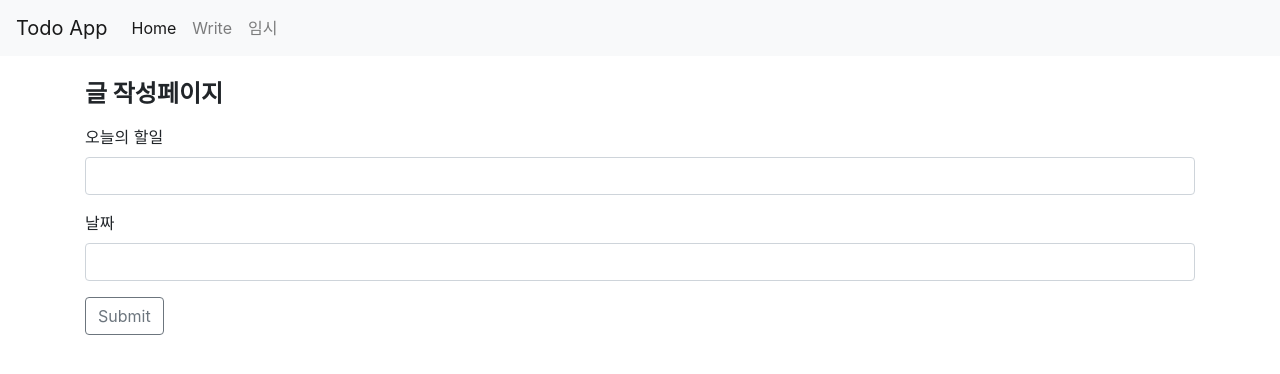
After one commit to codingpgw/node_js_practice, a Node server app: template views/edit.ejs in a window 1280 px wide. The commit adds this page. Shown: the top 374 px of the page. Run offline with Node 20, Linux system fonts and the light colour scheme; the template is opened without the code that fills it, so the values that code supplies are empty; some libraries are stand-ins or nearby versions.

Commit message:
게시글 추가 삭제 수정기능 추가

```diff
--- /dev/null
+++ b/public/main.css
@@ -0,0 +1,4 @@
+a {
+    text-decoration:none;
+    color:black;
+  }
--- a/server.js
+++ b/server.js
@@ -4,7 +4,12 @@ const bodyParser = require('body-parser');
 app.use(express.urlencoded({extended: true}));
 app.use(bodyParser.urlencoded({extended : true}));
 const MongoClient = require('mongodb').MongoClient;
+const methodOverride = require('method-override')
+app.use(methodOverride('_method'))
 app.set('view engine', 'ejs');
+
+app.use('/public', express.static('public'));
+//app.use(express.static(__dirname + '/public'))
 
 var db;
 
@@ -57,8 +62,29 @@ app.get('/list', function(요청, 응답){
     });
 
 })
-app.get('/detail/:id', function(){
-    응답.render('detal.ejs',{})
+app.get('/detail/:id', function(요청, 응답){
+    db.collection('post').findOne({ _id : parseInt(요청.params.id) }, function(에러, 결과){
+      응답.render('detail.ejs', {data : 결과} )
+    })
+});
+app.get('/write', function(요청, 응답){
+    응답.render('write.ejs')
+})
+
+app.get('/edit/:id', function(요청, 응답){
+
+    db.collection('post').findOne({_id : parseInt(요청.params.id)},function(에러, 결과){
+        console.log(결과)
+        응답.render('edit.ejs', { post : 결과 })
+    })
+})
+
+app.put('/edit',function(요청, 응답){
+    db.collection('post').updateOne({_id : parseInt(요청.body.id) },{$set :
+        { 제목 : 요청.body.title, 날짜 : 요청.body.date}}, function(에러, 결과){
+            console.log('수정완료')
+            응답.redirect('/list')
+    }) //폼에 담긴 제목 데이터, 날짜 데이터를 가지고 db.collection에 업데이트
 })
 
 app.get('/pet', function(요청, 응답) {
@@ -73,9 +99,13 @@ app.get('/', function(요청, 응답){
     응답.sendFile(__dirname + '/index.html'); //이게  API (REST원칙에 맞춰 작성하자!)
 });
 
-app.get('/write', function(요청, 응답){
-    응답.sendFile(__dirname + '/write.html');
-});
+// app.get('/write', function(요청, 응답){
+//     응답.sendFile(__dirname + '/write.html');
+// });
+
+//app.get('/write', (요청, 응답 )*콜백함수 =>*function 대용 {
+//     응답.sendFile(__dirname + '/write.html');
+// })
 
 
 // app.post('/add', function(요청, 응답){
--- /dev/null
+++ b/views/edit.ejs
@@ -0,0 +1,45 @@
+<!doctype html>
+<html>
+  <head>
+    <!-- Required meta tags -->
+    <meta charset="utf-8">
+    <meta name="viewport" content="width=device-width, initial-scale=1, shrink-to-fit=no">
+
+    <!-- Bootstrap CSS -->
+    <link rel="stylesheet" href="https://cdn.jsdelivr.net/npm/bootstrap@4.6.2/dist/css/bootstrap.min.css" integrity="sha384-xOolHFLEh07PJGoPkLv1IbcEPTNtaed2xpHsD9ESMhqIYd0nLMwNLD69Npy4HI+N" crossorigin="anonymous">
+    <link rel="stylesheet" type="text/css" href="/public/style.css">
+
+    <title>Hello, world!</title>
+  </head>
+  <body>
+    <%- include('nav.html') %>
+    <h4 class="container mt-4"><strong>글 작성페이지</strong></h4>
+
+    <div class="container mt-3">
+      <form action="/edit?_method=PUT" method="POST">
+        <div class="form-group">
+          <label>오늘의 할일</label>
+          <input type = "text" value="<%= post._id %>" name="id" style="display : none;">
+          <input value="<%= post.제목 %>" class="form-control" name="title">
+        </div>
+        <div class="form-group">
+          <label>날짜</label>
+          <input value="<%= post.날짜 %>" class="form-control" name="date">
+        </div>
+        <button type="submit" class="btn btn-outline-secondary">Submit</button>
+      </form>
+    </div>
+    <script src="https://code.jquery.com/jquery-3.6.4.min.js"></script>
+    <!-- Optional JavaScript; choose one of the two! -->
+
+    <!-- Option 1: jQuery and Bootstrap Bundle (includes Popper) -->
+    <script src="https://cdn.jsdelivr.net/npm.min.js" integrity="sha384-DfXdz2htPH0lsSSs5nCTpuj/zy4C+OGpamoFVy38MVBnE+IbbVYUew+OrCXaRkfj" crossorigin="anonymous"></script>
+    <script src="https://cdn.jsdelivr.net/npm/bootstrap@4.6.2/dist/js/bootstrap.bundle.min.js" integrity="sha384-Fy6S3B9q64WdZWQUiU+q4/2Lc9npb8tCaSX9FK7E8HnRr0Jz8D6OP9dO5Vg3Q9ct" crossorigin="anonymous"></script>
+    <!-- Option 2: Separate Popper and Bootstrap JS -->
+    <!--
+    <script src="https://cdn.jsdelivr.net/npm/jquery@3.5.1/dist/jquery.slim.min.js" integrity="sha384-DfXdz2htPH0lsSSs5nCTpuj/zy4C+OGpamoFVy38MVBnE+IbbVYUew+OrCXaRkfj" crossorigin="anonymous"></script>
+    <script src="https://cdn.jsdelivr.net/npm/popper.js@1.16.1/dist/umd/popper.min.js" integrity="sha384-9/reFTGAW83EW2RDu2S0VKaIzap3H66lZH81PoYlFhbGU+6BZp6G7niu735Sk7lN" crossorigin="anonymous"></script>
+    <script src="https://cdn.jsdelivr.net/npm/bootstrap@4.6.2/dist/js/bootstrap.min.js" integrity="sha384-+sLIOodYLS7CIrQpBjl+C7nPvqq+FbNUBDunl/OZv93DB7Ln/533i8e/mZXLi/P+" crossorigin="anonymous"></script>
+    -->
+  </body>
+</html>
--- /dev/null
+++ b/views/nav.html
@@ -0,0 +1,19 @@
+<nav class="navbar navbar-expand-lg navbar-light bg-light">
+    <a class="navbar-brand" href="#">Todo App</a>
+    <button class="navbar-toggler" type="button" data-toggle="collapse" data-target="#navbarNav" aria-controls="navbarNav" aria-expanded="false" aria-label="Toggle navigation">
+      <span class="navbar-toggler-icon"></span>
+    </button>
+    <div class="collapse navbar-collapse" id="navbarNav">
+      <ul class="navbar-nav">
+        <li class="nav-item active">
+          <a class="nav-link" href="#">Home <span class="sr-only">(current)</span></a>
+        </li>
+        <li class="nav-item">
+          <a class="nav-link" href="/write">Write</a>
+        </li>
+        <li class="nav-item">
+          <a class="nav-link" href="#">임시</a>
+        </li>
+      </ul>
+    </div>
+</nav>
```
Also changed, not shown: index.html (added, +57 -0 lines), package.json (added, +7 -0 lines), views/detail.ejs (+14 -28 lines), views/list.ejs (+7 -24 lines), views/write.ejs (added, +44 -0 lines), 1 other file.
